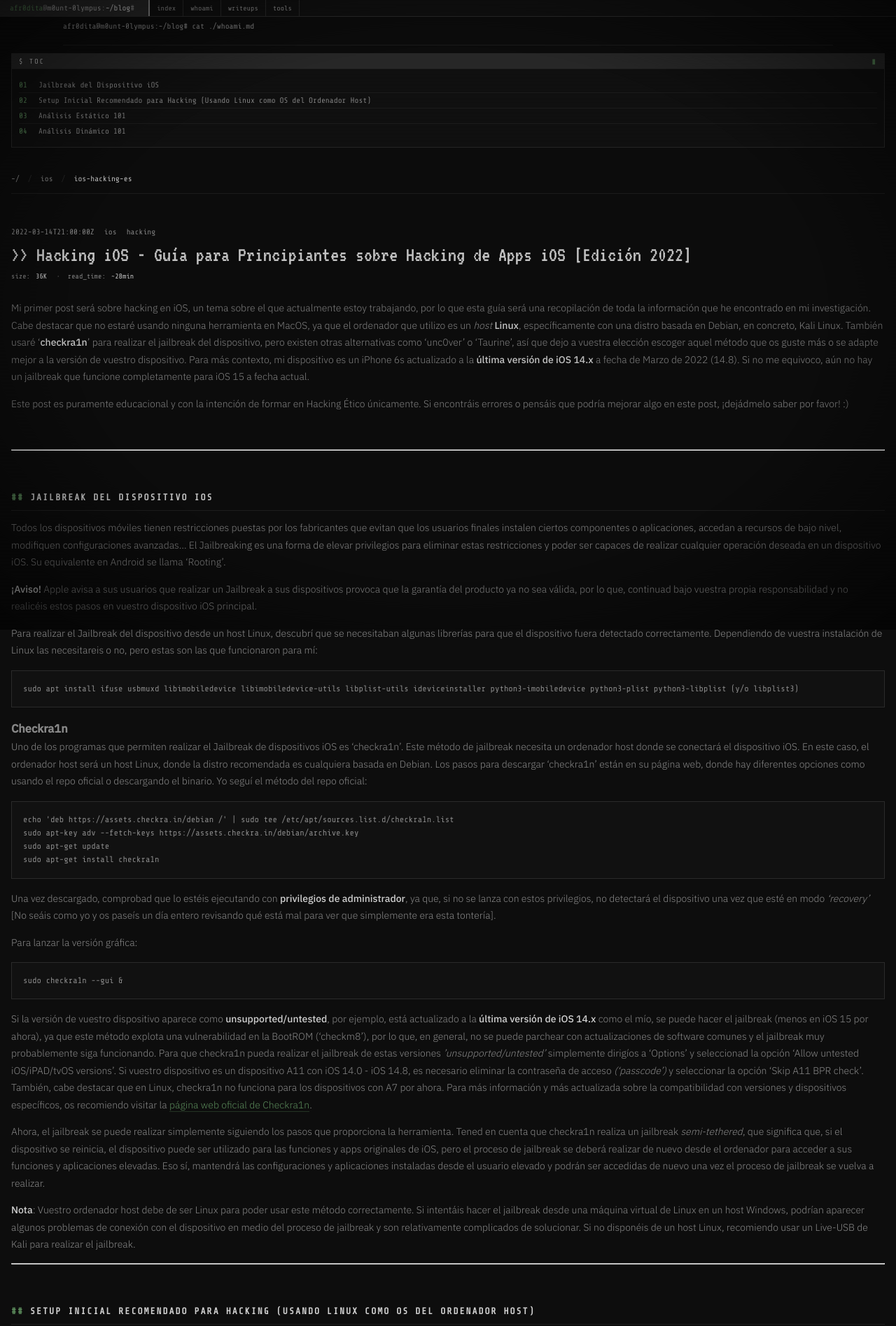
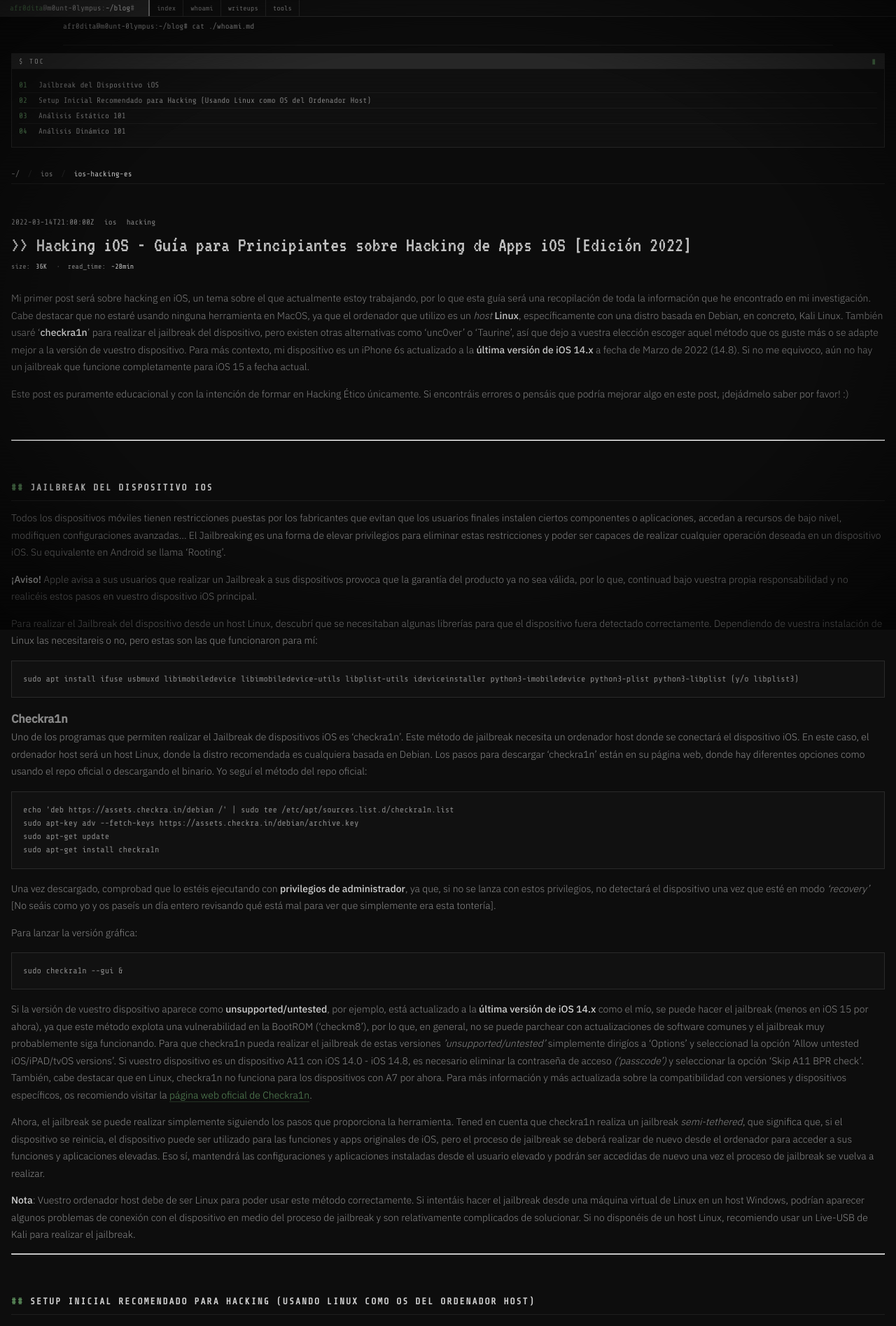
Before and after one commit to martabyte/martabyte.github.io, a Jekyll site: the page built from _posts/2022-03-14-ios-hacking-es.markdown, in a window 1280 px wide. Shown: the top 1895 px of the page at 70% size. Built offline with Jekyll 4.4.1, drawn with Linux system fonts in a browser that asks for light colours.

Commit message:
hardcore update

```diff
--- a/_sass/main.scss
+++ b/_sass/main.scss
@@ -361,7 +361,7 @@ body::after {
   grid-column: 1 / -1;
   font-family: 'Share Tech Mono', monospace;
   font-size: 11px; color: var(--g2);
-  padding: 14px 0; border-bottom: 1px solid var(--dim);
+  padding: 7px 0; border-bottom: 1px solid var(--dim);
   margin-bottom: 24px;
 }
 .breadcrumb a { color: var(--g2); text-decoration: none; }
```
